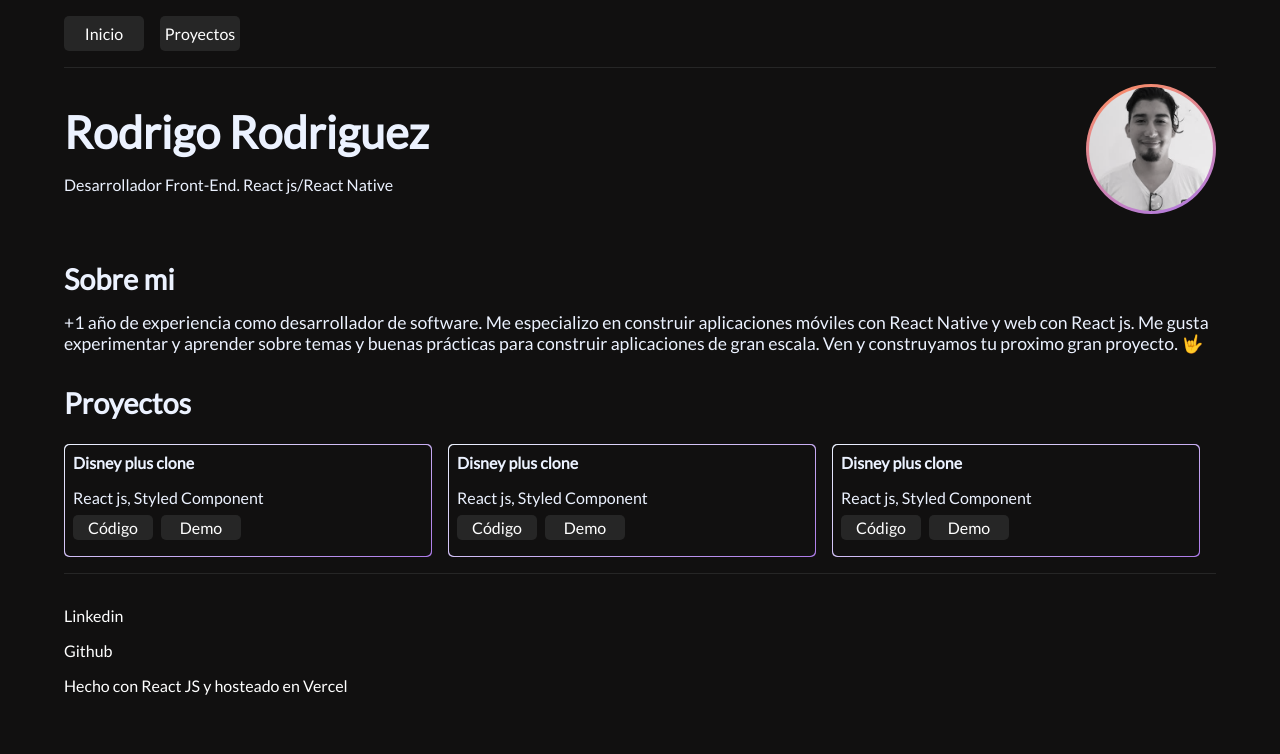
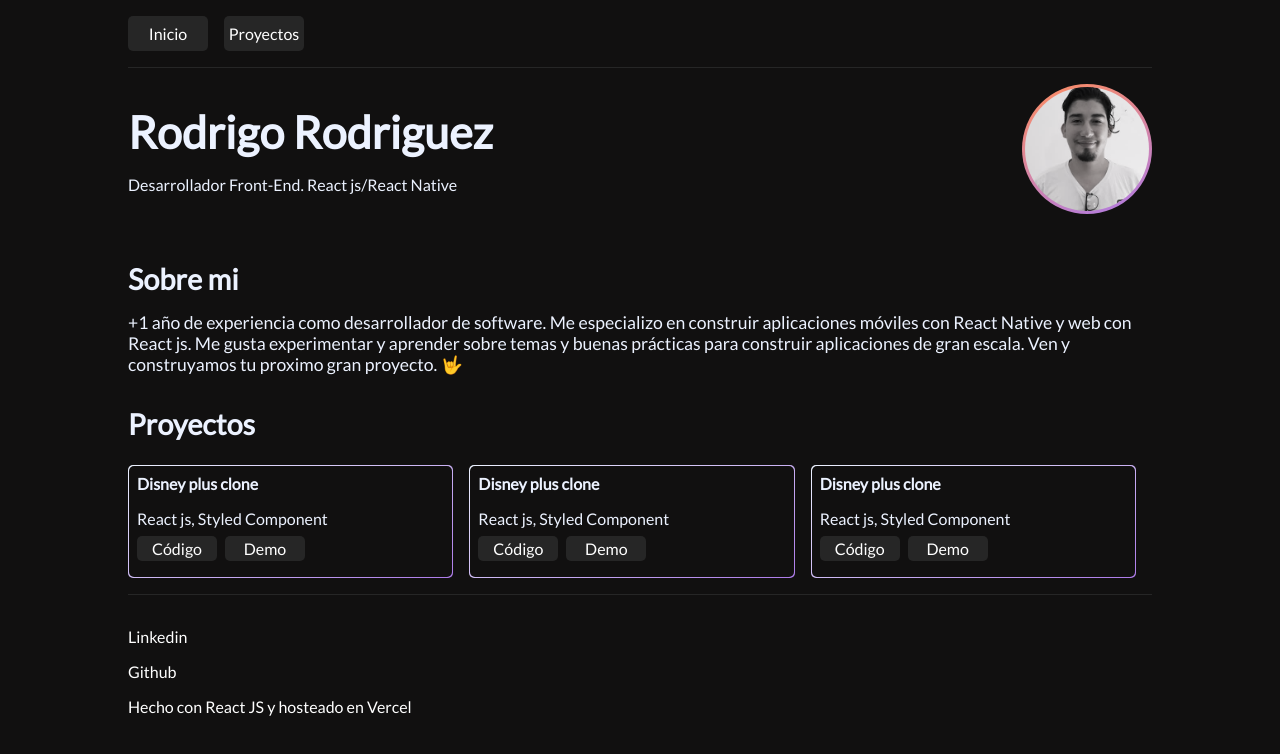
Before and after one commit to Rodevp/new-portfolio, a React (Vite) app: page / in a window 1280 px wide. Shown: the top 754 px of the page. Built offline with nearby package versions, Linux system fonts and the light colour scheme.

Commit message:
920px for all sections

```diff
--- a/src/about/about.module.css
+++ b/src/about/about.module.css
@@ -13,3 +13,9 @@
 .me {
     font-size: 1.1rem;
 }
+
+@media screen and (min-width: 920px) {
+    .section {
+        width: 80%;
+    }
+}
--- a/src/footer/footer.module.css
+++ b/src/footer/footer.module.css
@@ -13,3 +13,9 @@
 .link {
     text-decoration: none;
 }
+
+@media screen and (min-width: 920px) {
+    .footer {
+        width: 80%;
+    }
+}
--- a/src/header/header.module.css
+++ b/src/header/header.module.css
@@ -19,3 +19,9 @@
     border-radius: 5px;
     font-size: 1rem;
 }
+
+@media screen and (min-width: 920px) {
+    .header {
+        width: 80%;
+    }
+}
--- a/src/hero/hero.module.css
+++ b/src/hero/hero.module.css
@@ -26,6 +26,7 @@
 @media screen and (min-width: 768px) {
 
     .section {
+        width: 80%;
         margin-bottom: 3rem;
     }
 
--- a/src/projects/project.module.css
+++ b/src/projects/project.module.css
@@ -65,3 +65,9 @@
 
 
 }
+
+@media screen and (min-width: 920px) {
+    .section {
+        width: 80%;
+    }
+}
```
